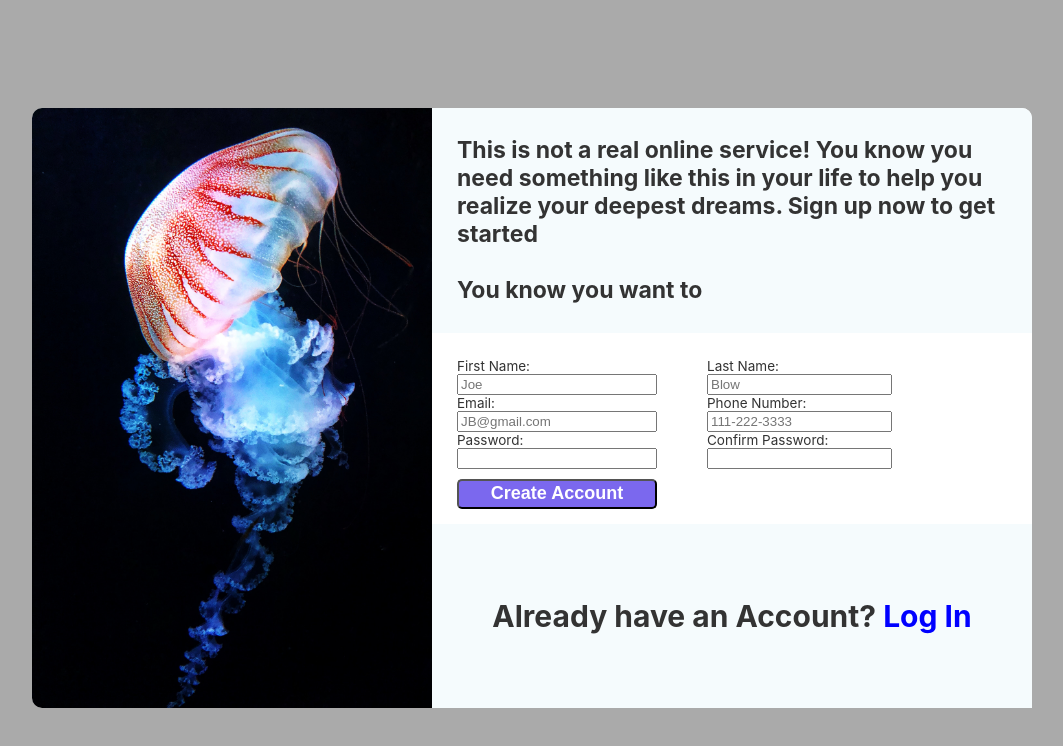
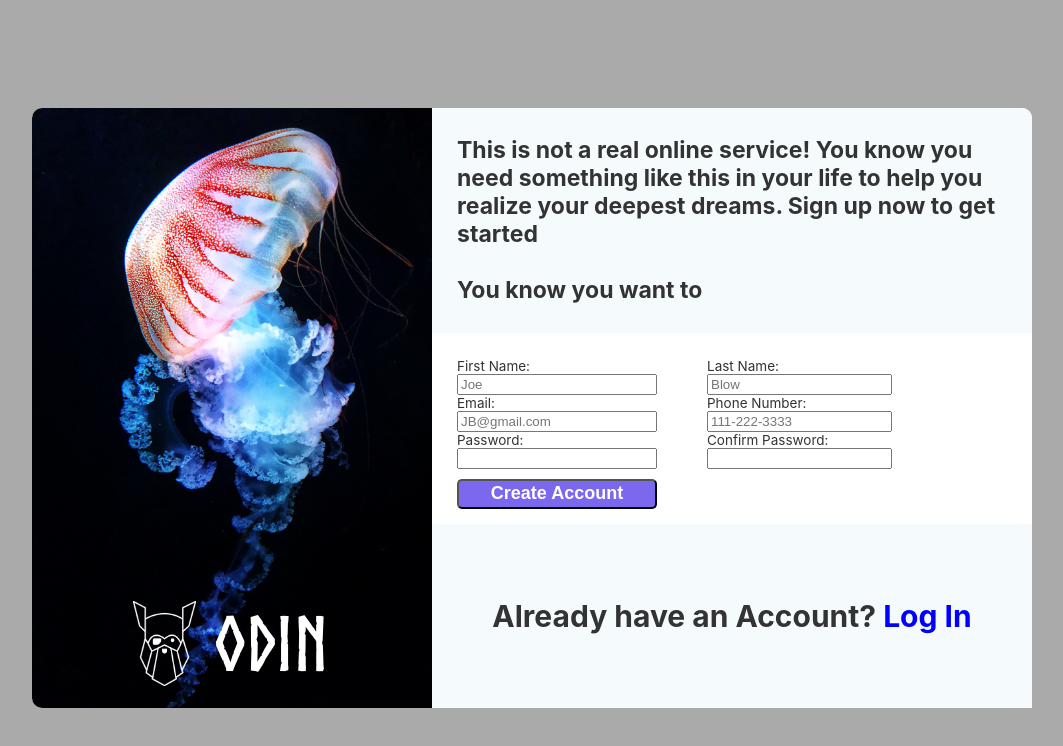
Before and after one commit to matman89/FormPractice, a plain HTML site: page index.html in a window 1280 px wide. Shown: the whole page, without its empty margins (108-1171 px from the left). Drawn offline with Linux system fonts and the light colour scheme.

Commit message:
Complete v1

```diff
--- a/index.html
+++ b/index.html
@@ -9,7 +9,14 @@
 </head>
 <body>
     <div class="masterbox">
-        <div class="lbox"></div>
+        <div class="lbox">
+            <div class = "filler"></div>
+            <div class=l_bottom_row>
+                <img src="images/odin.png" id="odin">
+                ODIN
+            </div>
+
+        </div>
         <div class="rbox">
             <div class="row1">
             This is not a real online service!
--- a/style.css
+++ b/style.css
@@ -1,5 +1,9 @@
 @import url('https://fonts.googleapis.com/css2?family=Roboto:wght@400;700&display=swap');
 
+@font-face {
+    font-family: 'Norse-Bold';
+    src: url(font/Norse-Bold.otf);
+  }
 
 
 html, body {
@@ -34,6 +38,24 @@ body
     align-items: center;
     justify-content: center;
     border-radius: 10px 0px 0px 10px;
+    flex-direction: column;
+    color: white;
+    font-family: Norse-Bold;
+    font-size: 75px;
+}
+
+.filler
+{
+    height: 450px;
+    width: 400px;
+}
+
+#odin
+{
+    height: 85px;
+    position: relative;
+    top: 15px;
+    right: 3px;
 }
 
 .rbox
```
Also changed, not shown: font/Norse-Bold.otf (added), images/odin.png (added).
